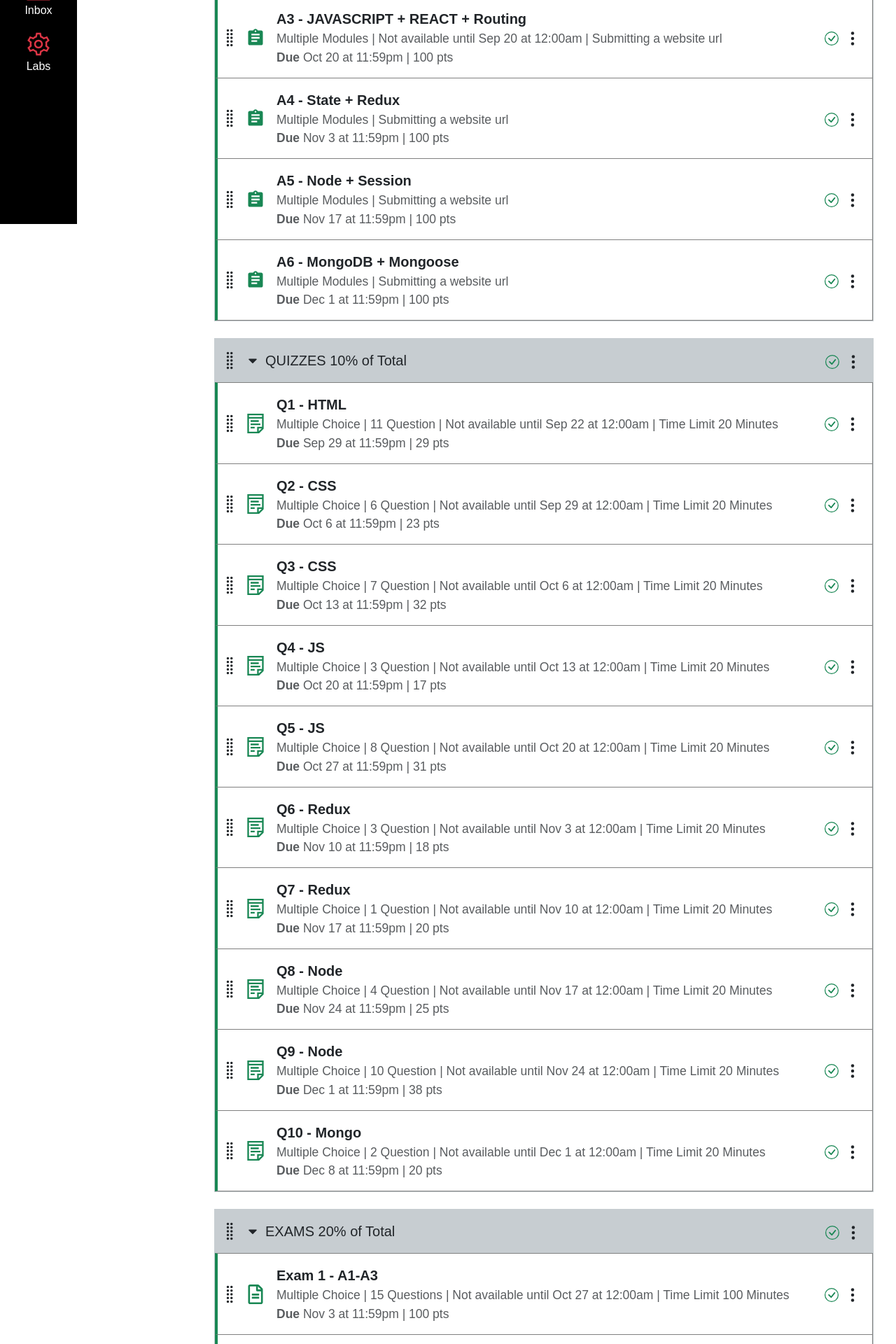
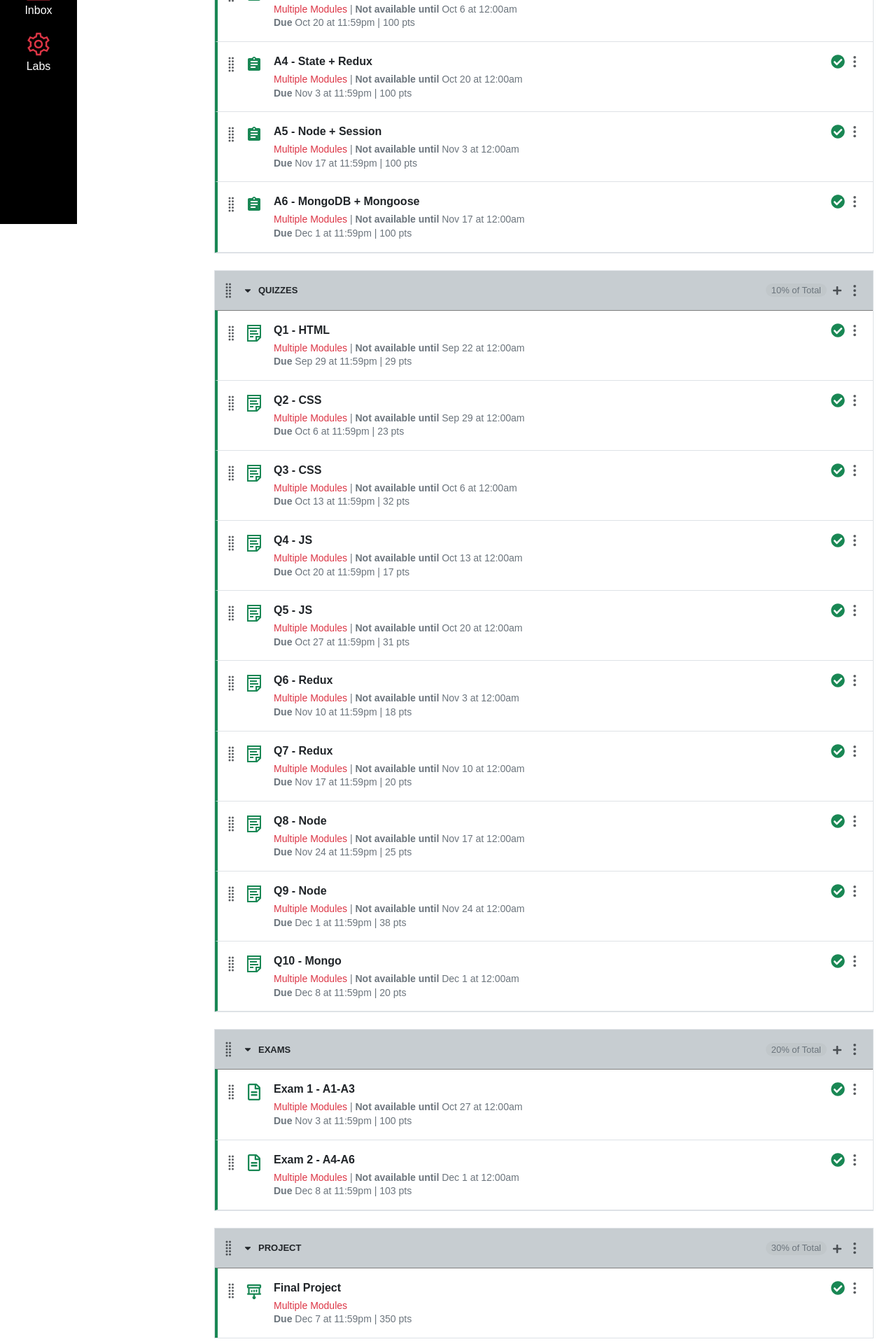
Before and after one commit to lwt339/kambaz-next-js-fa25-mon, a Next.js app: page /Courses/5610/Assignments in a window 1280 px wide. Shown: the part 480-2400 px from the top of the page at 70% size. Built offline with nearby package versions, Linux system fonts and the light colour scheme.

Commit message:
Chapter 2 Kambaz

```diff
--- a/app/(Kambaz)/Courses/[cid]/Assignments/page.tsx
+++ b/app/(Kambaz)/Courses/[cid]/Assignments/page.tsx
@@ -4,8 +4,8 @@ import { useMemo, useState } from "react";
 import Link from "next/link";
 import { useParams } from "next/navigation";
 import { ListGroup, ListGroupItem, InputGroup, Form, Button } from "react-bootstrap";
-import { BsGripVertical, BsCheckCircle } from "react-icons/bs";
-import { FaCaretDown, FaCaretRight, FaRegFileAlt, FaSearch, FaPlus } from "react-icons/fa";
+import { BsGripVertical } from "react-icons/bs";
+import { FaCaretDown, FaCaretRight, FaRegFileAlt, FaSearch, FaPlus, FaCheckCircle, FaCircle } from "react-icons/fa";
 import { MdAssignment } from "react-icons/md";
 import { GrNotes } from "react-icons/gr";
 import { PiProjectorScreenChartBold } from "react-icons/pi";
@@ -13,12 +13,12 @@ import { IoEllipsisVertical } from "react-icons/io5";
 
 /** Your data - keeping exactly as you have it */
 const ASSIGNMENTS = [
-    { id: "123", title: "A1 - ENV + HTML", modules: "Multiple Modules", submissionType: "Submitting a website url", dueDate: "Sep 22 at 11:59pm", points: "100 pts" },
-    { id: "124", title: "A2 - CSS + BOOTSTRAP", modules: "Multiple Modules", submissionType: "Submitting a website url", dueDate: "Oct 6 at 11:59pm", points: "100 pts" },
-    { id: "125", title: "A3 - JAVASCRIPT + REACT + Routing", modules: "Multiple Modules", availability: "Not available until Sep 20 at 12:00am", submissionType: "Submitting a website url", dueDate: "Oct 20 at 11:59pm", points: "100 pts" },
-    { id: "126", title: "A4 - State + Redux", modules: "Multiple Modules", submissionType: "Submitting a website url", dueDate: "Nov 3 at 11:59pm", points: "100 pts" },
-    { id: "127", title: "A5 - Node + Session", modules: "Multiple Modules", submissionType: "Submitting a website url", dueDate: "Nov 17 at 11:59pm", points: "100 pts" },
-    { id: "128", title: "A6 - MongoDB + Mongoose", modules: "Multiple Modules", submissionType: "Submitting a website url", dueDate: "Dec 1 at 11:59pm", points: "100 pts" },
+    { id: "123", title: "A1 - ENV + HTML", modules: "Multiple Modules", availability: "Not available until Sep 8 at 12:00am", submissionType: "Submitting a website url", dueDate: "Sep 22 at 11:59pm", points: "100 pts" },
+    { id: "124", title: "A2 - CSS + BOOTSTRAP", modules: "Multiple Modules", availability: "Not available until Sep 22 at 12:00am", submissionType: "Submitting a website url", dueDate: "Oct 6 at 11:59pm", points: "100 pts" },
+    { id: "125", title: "A3 - JAVASCRIPT + REACT + Routing", modules: "Multiple Modules", availability: "Not available until Oct 6 at 12:00am", submissionType: "Submitting a website url", dueDate: "Oct 20 at 11:59pm", points: "100 pts" },
+    { id: "126", title: "A4 - State + Redux", modules: "Multiple Modules", availability: "Not available until Oct 20 at 12:00am", submissionType: "Submitting a website url", dueDate: "Nov 3 at 11:59pm", points: "100 pts" },
+    { id: "127", title: "A5 - Node + Session", modules: "Multiple Modules", availability: "Not available until Nov 3 at 12:00am", submissionType: "Submitting a website url", dueDate: "Nov 17 at 11:59pm", points: "100 pts" },
+    { id: "128", title: "A6 - MongoDB + Mongoose", modules: "Multiple Modules", availability: "Not available until Nov 17 at 12:00am", submissionType: "Submitting a website url", dueDate: "Dec 1 at 11:59pm", points: "100 pts" },
 ];
 
 const QUIZZES = [
@@ -62,49 +62,89 @@ export default function Assignments() {
 
     const toggle = (key: SectionKey) => setOpen((o) => ({ ...o, [key]: !o[key] }));
 
+    /** Green Checkmark Component - Layered Design */
+    const GreenCheckmark = () => (
+        <span className="me-2 position-relative">
+            <FaCheckCircle
+                style={{ top: "2px" }}
+                className="text-success position-absolute fs-5"
+            />
+            <FaCircle className="text-white fs-6" />
+        </span>
+    );
+
     /** CRITICAL: Assignment Controls for Rubric Compliance */
     const AssignmentControlButtons = () => (
-        <div className="float-end">
-            <BsCheckCircle className="text-success me-2 fs-5" />
-            <IoEllipsisVertical className="fs-4" />
+        <div className="float-end d-flex align-items-center">
+            <GreenCheckmark />
+            <IoEllipsisVertical className="fs-5 text-muted" />
         </div>
     );
 
-    const Header = (props: { label: string; isOpen: boolean; onToggle: () => void }) => (
+    const Header = (props: { label: string; percentage: string; isOpen: boolean; onToggle: () => void }) => (
         <div
-            className="wd-title p-3 ps-2 bg-secondary d-flex align-items-center"
+            className="wd-title p-3 ps-2 d-flex align-items-center"
+            style={{ backgroundColor: "#f5f5f5", cursor: "pointer" }}
             role="button"
             aria-expanded={props.isOpen}
             onClick={props.onToggle}
         >
-            <BsGripVertical className="me-2 fs-3" />
-            {props.isOpen ? <FaCaretDown className="me-2" /> : <FaCaretRight className="me-2" />}
-            <span className="me-auto">{props.label}</span>
-            <AssignmentControlButtons />
+            <BsGripVertical className="me-2 fs-4 text-muted" />
+            {props.isOpen ?
+                <FaCaretDown className="me-2" style={{ fontSize: "14px" }} /> :
+                <FaCaretRight className="me-2" style={{ fontSize: "14px" }} />
+            }
+            <span className="fw-bold text-uppercase" style={{ fontSize: "13px" }}>{props.label}</span>
+            <span
+                className="ms-auto me-2 px-2"
+                style={{
+                    fontSize: "13px",
+                    fontWeight: "normal",
+                    color: "#6c757d",
+                    backgroundColor: "rgba(0, 0, 0, 0.03)",
+                    borderRadius: "10px"
+                }}
+            >
+                {props.percentage} of Total
+            </span>
+            <span className="me-2">
+                <FaPlus className="text-muted" style={{ fontSize: "14px" }} />
+            </span>
+            <IoEllipsisVertical className="fs-5 text-muted" />
         </div>
     );
 
-    /** CRITICAL: Green Border Applied Here */
+    /** CRITICAL: Green Border Applied Here with enhanced styling */
     const RowAssignment = (a: typeof ASSIGNMENTS[number]) => (
         <li
             key={a.id}
-            className="wd-assignment-list-item list-group-item p-3 ps-1"
-            style={{ borderLeft: "4px solid #198754" }}
+            className="wd-assignment-list-item list-group-item p-3 ps-2 border-start-0 border-end-0"
+            style={{
+                borderLeft: "5px solid #28a745",
+                borderBottom: "1px solid #dee2e6"
+            }}
         >
-            <div className="d-flex align-items-center">
-                <BsGripVertical className="me-2 fs-3" />
-                <MdAssignment className="me-3 fs-3 text-success" />
+            <div className="d-flex align-items-start">
+                <BsGripVertical className="me-2 fs-4 text-muted mt-1" />
+                <MdAssignment className="me-3 fs-4 text-success mt-1" />
                 <div className="flex-fill">
-                    <Link href={`/Courses/${cid}/Assignments/${a.id}`} className="wd-assignment-link text-decoration-none text-dark">
-                        <div className="fw-bold">{a.title}</div>
+                    <Link
+                        href={`/Courses/${cid}/Assignments/${a.id}`}
+                        className="wd-assignment-link text-decoration-none text-dark"
+                    >
+                        <div className="fw-bold mb-1">{a.title}</div>
                     </Link>
-                    <div className="text-muted small">
-                        {a.modules} | {a.availability ? `${a.availability} | ` : ""}{a.submissionType}
+                    <div className="small" style={{ color: "#6c757d", lineHeight: "1.4" }}>
+                        <span className="text-danger">{a.modules}</span>
+                        {a.availability && <span> | <strong>Not available until</strong> {a.availability.replace("Not available until ", "")}</span>}
                         <br />
                         <strong>Due</strong> {a.dueDate} | {a.points}
                     </div>
                 </div>
-                <AssignmentControlButtons />
+                <div className="d-flex align-items-center ms-3">
+                    <GreenCheckmark />
+                    <IoEllipsisVertical className="fs-5 text-muted" />
+                </div>
             </div>
         </li>
     );
@@ -112,23 +152,33 @@ export default function Assignments() {
     const RowQuiz = (q: typeof QUIZZES[number]) => (
         <li
             key={q.id}
-            className="wd-assignment-list-item list-group-item p-3 ps-1"
-            style={{ borderLeft: "4px solid #198754" }}
+            className="wd-assignment-list-item list-group-item p-3 ps-2 border-start-0 border-end-0"
+            style={{
+                borderLeft: "5px solid #28a745",
+                borderBottom: "1px solid #dee2e6"
+            }}
         >
-            <div className="d-flex align-items-center">
-                <BsGripVertical className="me-2 fs-3" />
-                <GrNotes className="me-3 fs-3 text-success" />
+            <div className="d-flex align-items-start">
+                <BsGripVertical className="me-2 fs-4 text-muted mt-1" />
+                <GrNotes className="me-3 fs-4 text-success mt-1" />
                 <div className="flex-fill">
-                    <Link href={`/Courses/${cid}/Assignments/${q.id}`} className="wd-assignment-link text-decoration-none text-dark">
-                        <div className="fw-bold">{q.title}</div>
+                    <Link
+                        href={`/Courses/${cid}/Assignments/${q.id}`}
+                        className="wd-assignment-link text-decoration-none text-dark"
+                    >
+                        <div className="fw-bold mb-1">{q.title}</div>
                     </Link>
-                    <div className="text-muted small">
-                        {q.type} | {q.questions} | {q.availability} | {q.timeLimit}
+                    <div className="small" style={{ color: "#6c757d", lineHeight: "1.4" }}>
+                        <span className="text-danger">Multiple Modules</span>
+                        <span> | <strong>Not available until</strong> {q.availability.replace("Not available until ", "")}</span>
                         <br />
                         <strong>Due</strong> {q.dueDate} | {q.points}
                     </div>
                 </div>
-                <AssignmentControlButtons />
+                <div className="d-flex align-items-center ms-3">
+                    <GreenCheckmark />
+                    <IoEllipsisVertical className="fs-5 text-muted" />
+                </div>
             </div>
         </li>
     );
@@ -136,46 +186,64 @@ export default function Assignments() {
     const RowExam = (e: typeof EXAMS[number]) => (
         <li
             key={e.id}
-            className="wd-assignment-list-item list-group-item p-3 ps-1"
-            style={{ borderLeft: "4px solid #198754" }}
+            className="wd-assignment-list-item list-group-item p-3 ps-2 border-start-0 border-end-0"
+            style={{
+                borderLeft: "5px solid #28a745",
+                borderBottom: "1px solid #dee2e6"
+            }}
         >
-            <div className="d-flex align-items-center">
-                <BsGripVertical className="me-2 fs-3" />
-                <FaRegFileAlt className="me-3 fs-3 text-success" />
+            <div className="d-flex align-items-start">
+                <BsGripVertical className="me-2 fs-4 text-muted mt-1" />
+                <FaRegFileAlt className="me-3 fs-4 text-success mt-1" />
                 <div className="flex-fill">
-                    <Link href={`/Courses/${cid}/Assignments/${e.id}`} className="wd-assignment-link text-decoration-none text-dark">
-                        <div className="fw-bold">{e.title}</div>
+                    <Link
+                        href={`/Courses/${cid}/Assignments/${e.id}`}
+                        className="wd-assignment-link text-decoration-none text-dark"
+                    >
+                        <div className="fw-bold mb-1">{e.title}</div>
                     </Link>
-                    <div className="text-muted small">
-                        {e.type} | {e.questions} | {e.availability} | {e.timeLimit}
+                    <div className="small" style={{ color: "#6c757d", lineHeight: "1.4" }}>
+                        <span className="text-danger">Multiple Modules</span>
+                        <span> | <strong>Not available until</strong> {e.availability.replace("Not available until ", "")}</span>
                         <br />
                         <strong>Due</strong> {e.dueDate} | {e.points}
                     </div>
                 </div>
-                <AssignmentControlButtons />
+                <div className="d-flex align-items-center ms-3">
+                    <GreenCheckmark />
+                    <IoEllipsisVertical className="fs-5 text-muted" />
+                </div>
             </div>
         </li>
     );
 
     const RowProject = () => (
         <li
-            className="wd-assignment-list-item list-group-item p-3 ps-1"
-            style={{ borderLeft: "4px solid #198754" }}
+            className="wd-assignment-list-item list-group-item p-3 ps-2 border-start-0 border-end-0 border-bottom-0"
+            style={{
+                borderLeft: "5px solid #28a745"
+            }}
         >
-            <div className="d-flex align-items-center">
-                <BsGripVertical className="me-2 fs-3" />
-                <PiProjectorScreenChartBold className="me-3 fs-3 text-success" />
+            <div className="d-flex align-items-start">
+                <BsGripVertical className="me-2 fs-4 text-muted mt-1" />
+                <PiProjectorScreenChartBold className="me-3 fs-4 text-success mt-1" />
                 <div className="flex-fill">
-                    <Link href={`/Courses/${cid}/Assignments/${PROJECT.id}`} className="wd-assignment-link text-decoration-none text-dark">
-                        <div className="fw-bold">{PROJECT.title}</div>
+                    <Link
+                        href={`/Courses/${cid}/Assignments/${PROJECT.id}`}
+                        className="wd-assignment-link text-decoration-none text-dark"
+                    >
+                        <div className="fw-bold mb-1">{PROJECT.title}</div>
                     </Link>
-                    <div className="text-muted small">
-                        {PROJECT.description} | {PROJECT.options} | {PROJECT.submissionType}
+                    <div className="small" style={{ color: "#6c757d", lineHeight: "1.4" }}>
+                        <span className="text-danger">Multiple Modules</span>
                         <br />
                         <strong>Due</strong> {PROJECT.dueDate} | {PROJECT.points}
                     </div>
                 </div>
-                <AssignmentControlButtons />
+                <div className="d-flex align-items-center ms-3">
+                    <GreenCheckmark />
+                    <IoEllipsisVertical className="fs-5 text-muted" />
+                </div>
             </div>
         </li>
     );
@@ -187,30 +255,32 @@ export default function Assignments() {
                 {/* Search Bar - LEFT with Magnifying Glass */}
                 <InputGroup style={{ width: "300px" }}>
                     <InputGroup.Text className="bg-white border-end-0">
-                        <FaSearch className="text-muted" />
+                        <FaSearch className="text-muted" style={{ fontSize: "14px" }} />
                     </InputGroup.Text>
                     <Form.Control
                         type="text"
                         placeholder="Search for Assignments"
                         id="wd-search-assignment"
                         className="border-start-0"
+                        style={{ boxShadow: "none" }}
                     />
                 </InputGroup>
 
                 {/* Buttons - RIGHT with Plus Icons */}
                 <div>
                     <Button
-                        variant="secondary"
-                        className="me-2"
+                        variant="light"
+                        className="me-2 border"
                         id="wd-add-assignment-group"
+                        style={{ backgroundColor: "#f8f9fa" }}
                     >
-                        <FaPlus className="me-1" /> Group
+                        <FaPlus className="me-1" style={{ fontSize: "12px" }} /> Group
                     </Button>
                     <Button
                         variant="danger"
                         id="wd-add-assignment"
                     >
-                        <FaPlus className="me-1" /> Assignment
+                        <FaPlus className="me-1" style={{ fontSize: "12px" }} /> Assignment
                     </Button>
                 </div>
             </div>
@@ -222,9 +292,9 @@ export default function Assignments() {
 
             {/* ASSIGNMENTS Section */}
             <ul id="wd-assignment-list" className="list-unstyled p-0">
-                <ListGroup className="rounded-0 mb-4">
-                    <ListGroupItem className="p-0 fs-5 border-gray">
-                        <Header label="ASSIGNMENTS 40% of Total" isOpen={open.ASSIGNMENTS} onToggle={() => toggle("ASSIGNMENTS")} />
+                <ListGroup className="rounded-0 mb-4 border">
+                    <ListGroupItem className="p-0 border-0">
+                        <Header label="ASSIGNMENTS" percentage="40%" isOpen={open.ASSIGNMENTS} onToggle={() => toggle("ASSIGNMENTS")} />
                         {open.ASSIGNMENTS && (
                             <ul className="list-unstyled m-0">
                                 {ASSIGNMENTS.map(RowAssignment)}
@@ -234,9 +304,9 @@ export default function Assignments() {
                 </ListGroup>
 
                 {/* QUIZZES Section */}
-                <ListGroup className="rounded-0 mb-4">
-                    <ListGroupItem className="p-0 fs-5 border-gray">
-                        <Header label="QUIZZES 10% of Total" isOpen={open.QUIZZES} onToggle={() => toggle("QUIZZES")} />
+                <ListGroup className="rounded-0 mb-4 border">
+                    <ListGroupItem className="p-0 border-0">
+                        <Header label="QUIZZES" percentage="10%" isOpen={open.QUIZZES} onToggle={() => toggle("QUIZZES")} />
                         {open.QUIZZES && (
                             <ul className="list-unstyled m-0">
                                 {QUIZZES.map(RowQuiz)}
@@ -246,9 +316,9 @@ export default function Assignments() {
                 </ListGroup>
 
                 {/* EXAMS Section */}
-                <ListGroup className="rounded-0 mb-4">
-                    <ListGroupItem className="p-0 fs-5 border-gray">
-                        <Header label="EXAMS 20% of Total" isOpen={open.EXAMS} onToggle={() => toggle("EXAMS")} />
+                <ListGroup className="rounded-0 mb-4 border">
+                    <ListGroupItem className="p-0 border-0">
+                        <Header label="EXAMS" percentage="20%" isOpen={open.EXAMS} onToggle={() => toggle("EXAMS")} />
                         {open.EXAMS && (
                             <ul className="list-unstyled m-0">
                                 {EXAMS.map(RowExam)}
@@ -258,9 +328,9 @@ export default function Assignments() {
                 </ListGroup>
 
                 {/* PROJECT Section */}
-                <ListGroup className="rounded-0 mb-4">
-                    <ListGroupItem className="p-0 fs-5 border-gray">
-                        <Header label="PROJECT 30% of Total" isOpen={open.PROJECT} onToggle={() => toggle("PROJECT")} />
+                <ListGroup className="rounded-0 mb-4 border">
+                    <ListGroupItem className="p-0 border-0">
+                        <Header label="PROJECT" percentage="30%" isOpen={open.PROJECT} onToggle={() => toggle("PROJECT")} />
                         {open.PROJECT && (
                             <ul className="list-unstyled m-0">
                                 <RowProject />
--- a/app/(Kambaz)/Courses/[cid]/Modules/ModulesControls.tsx
+++ b/app/(Kambaz)/Courses/[cid]/Modules/ModulesControls.tsx
@@ -6,7 +6,7 @@ import GreenCheckmark from "./GreenCheckmark";
 export default function ModulesControls() {
     return (
         <div id="wd-modules-controls" className="text-nowrap d-flex flex-wrap justify-content-end gap-2">
-            {/* Collapse All button - leftmost */}
+            {/* Collapse All button*/}
             <Button
                 variant="secondary"
                 size="lg"
@@ -54,7 +54,7 @@ export default function ModulesControls() {
                 </Dropdown.Menu>
             </Dropdown>
 
-            {/* Red Module button - rightmost */}
+            {/*Module button */}
             <Button
                 variant="danger"
                 size="lg"
--- /dev/null
+++ b/app/(Kambaz)/Courses/[cid]/People/Table/page.tsx
@@ -0,0 +1 @@
+export { default } from "../page";
```
Also changed, not shown: app/(Kambaz)/Account/Profile/page.tsx (+5 -5 lines), app/(Kambaz)/Account/Signup/page.tsx (+0 -8 lines), app/(Kambaz)/Courses/[cid]/layout.tsx (+4 -4 lines), app/(Kambaz)/Navigation.tsx (+9 -16 lines).
